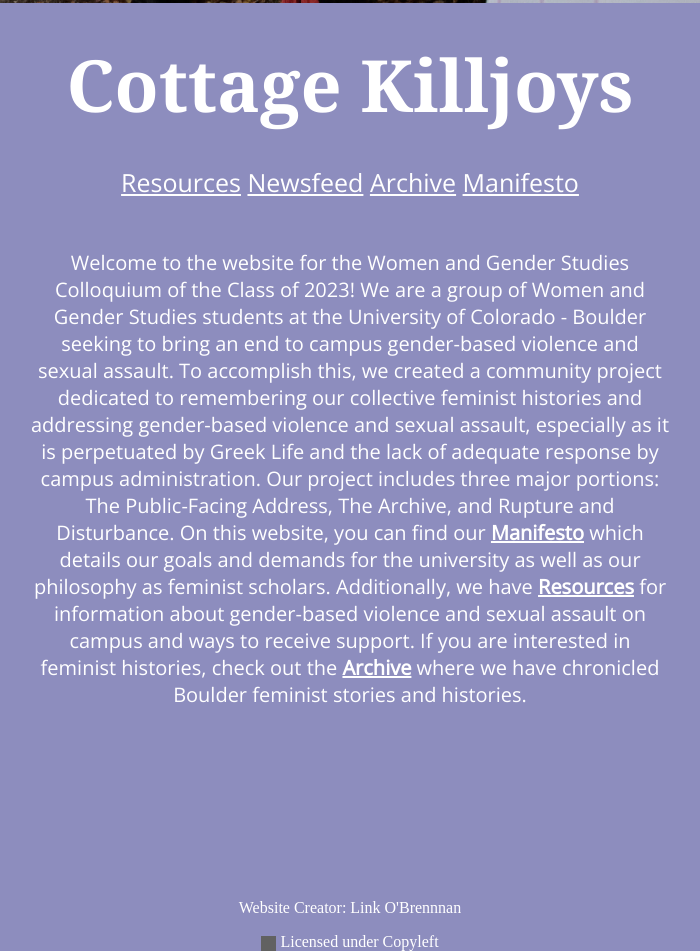
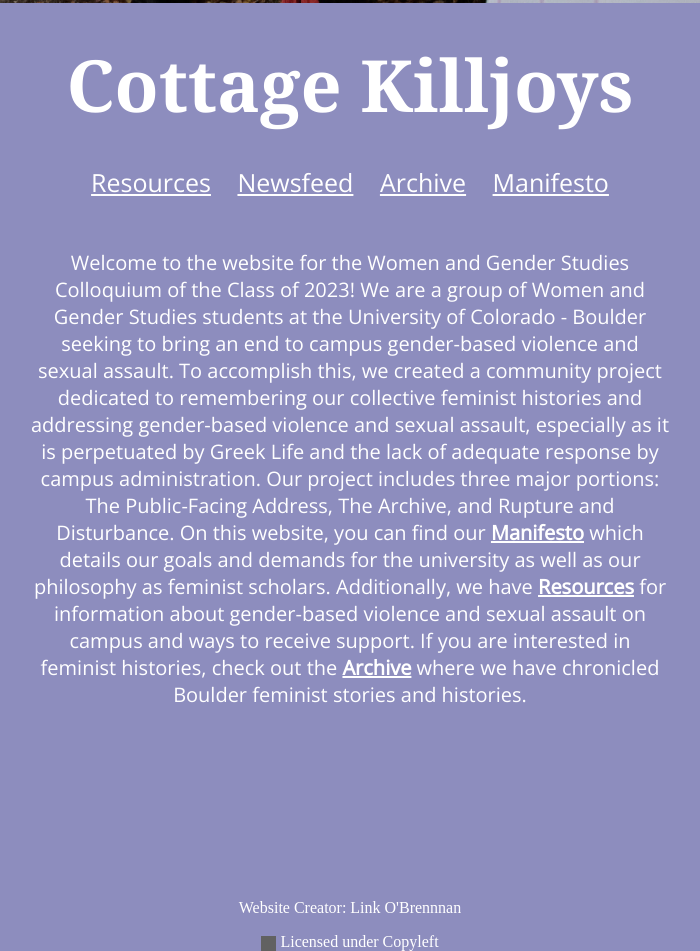
Before and after one commit to cottagekilljoys/CK23, a plain HTML site: page index.html in a window 1280 px wide. Shown: the part 797-1748 px from the top of the page, without its empty margins (290-990 px from the left). Drawn offline with nearby package versions, Linux system fonts and the light colour scheme; grey boxes are pictures that could not be loaded.

Commit message:
changes to nav

```diff
--- a/index.html
+++ b/index.html
@@ -28,10 +28,10 @@
             Cottage Killjoys
         </h2>
         <nav>
-            <a href="resources.html">Resources</a>
-            <a href="newsfeed.html">Newsfeed</a>
-            <a href="archive.html">Archive</a>
-            <a href="manifesto.html">Manifesto</a>
+            <a href="resources.html" class="main-nav-item">Resources</a>
+            <a href="newsfeed.html" class="main-nav-item">Newsfeed</a>
+            <a href="archive.html" class="main-nav-item">Archive</a>
+            <a href="manifesto.html" class="main-nav-item">Manifesto</a>
         </nav>
         <main>
             <!-- <div class="column">
--- a/style.css
+++ b/style.css
@@ -71,6 +71,10 @@ nav {
     font-size: 25px;
     font-family: Open Sans;
     padding-bottom: 50px;
+}
+
+.main-nav-item {
+    padding: 10px;
 }
 
 a {
```
